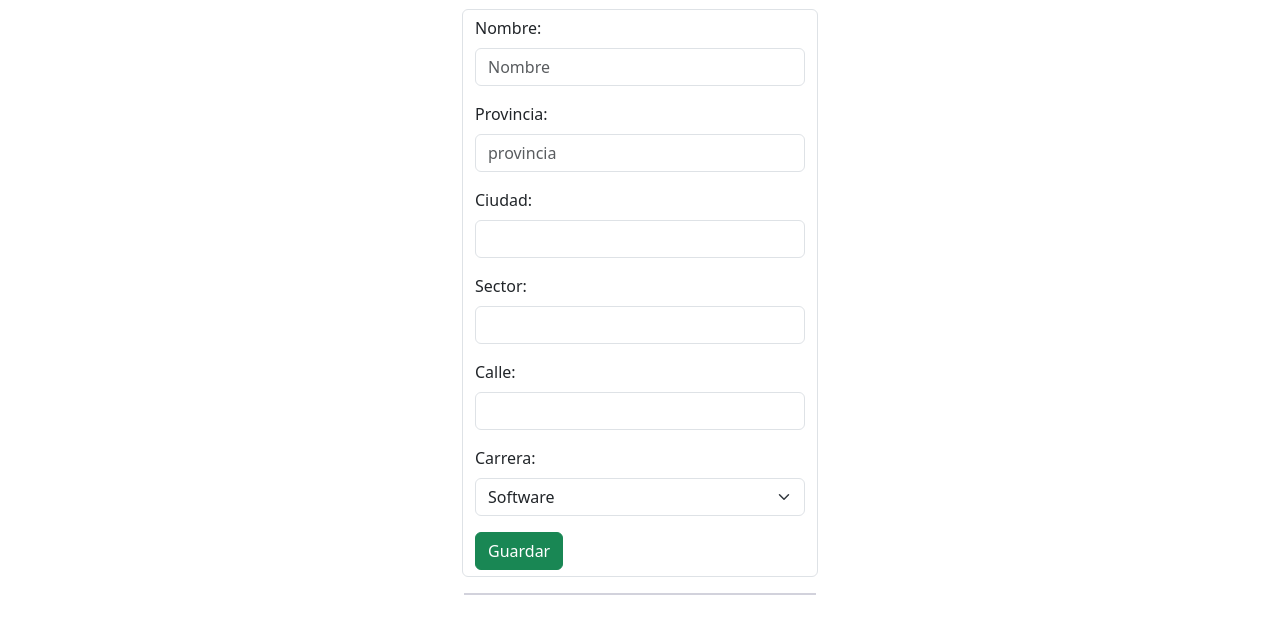
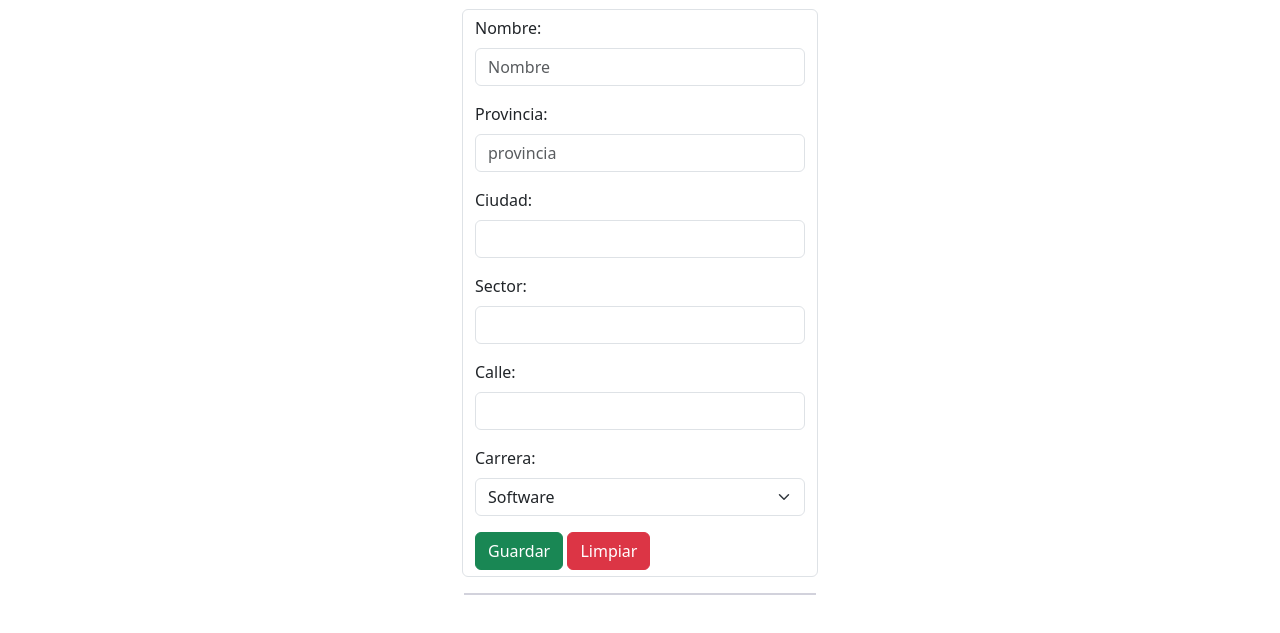
Before and after one commit to JeisonRd/TareaGit1, a plain HTML site: page index.html in a window 1280 px wide. Shown: the part 63-696 px from the top of the page. Drawn offline with nearby package versions, Linux system fonts and the light colour scheme.

Commit message:
DeleteButtonAdded

```diff
--- a/index.html
+++ b/index.html
@@ -60,7 +60,7 @@
               </select>
         </div>
         <button type="button" id="guardar" class="btn btn-success guardar">Guardar</button>
-
+        <button type="button" class="btn btn-danger limpiar">Limpiar</button>
       </form>
       </div>
 
```
